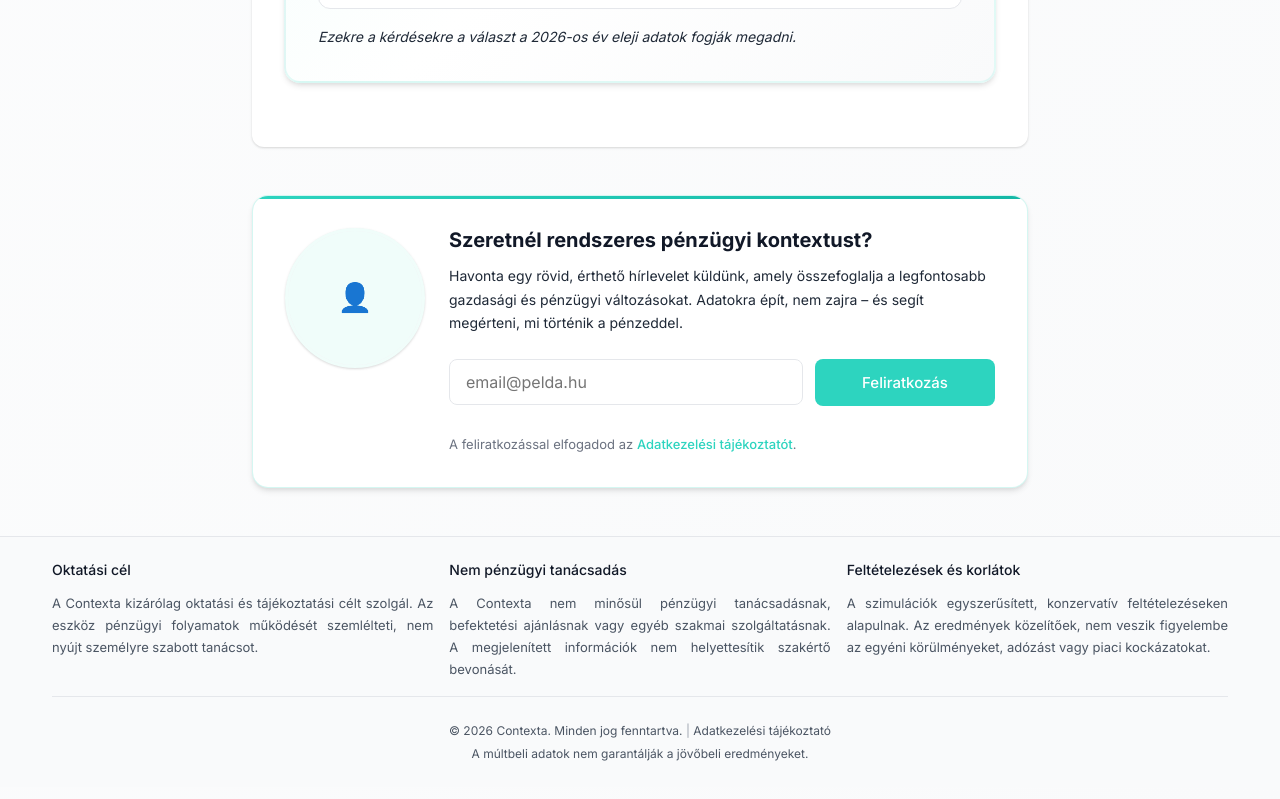
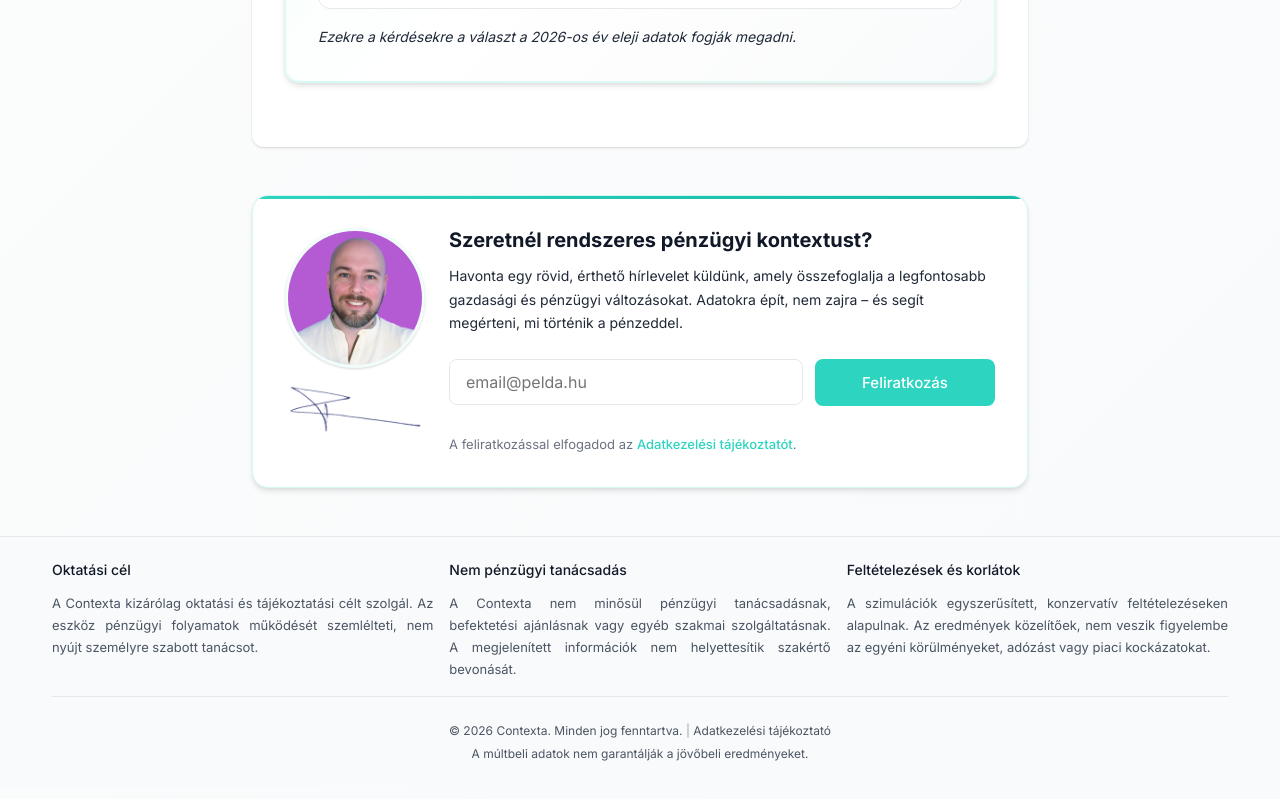
Before and after one commit to aulivis/Finapp, a Next.js app: page /hirlevel-2025-december in a window 1280 px wide. Shown: the part 10384-11183 px from the top of the page. Built offline with nearby package versions, Linux system fonts and the light colour scheme; no server answers.

Commit message:
Enhance NewsletterSubscriptionBox component by adding profile image and signature using Next.js Image component for better performance and visual appeal. Update layout for improved alignment and spacing.

```diff
--- a/components/NewsletterSubscriptionBox.tsx
+++ b/components/NewsletterSubscriptionBox.tsx
@@ -1,6 +1,7 @@
 'use client'
 
 import React, { useState } from 'react'
+import Image from 'next/image'
 import { colors, spacing, typography, borderRadius, shadows } from '@/lib/design-system'
 import { isValidEmail } from '@/lib/utils/email'
 import Input from '@/components/ui/Input'
@@ -89,32 +90,54 @@ export default function NewsletterSubscriptionBox() {
         gap: spacing.xl,
         alignItems: isMobile ? 'center' : 'flex-start',
       }}>
-        {/* Author Image */}
+        {/* Author Image and Signature */}
         <div style={{
           flexShrink: 0,
-          width: isMobile ? '120px' : '140px',
-          height: isMobile ? '120px' : '140px',
-          borderRadius: borderRadius.full,
-          overflow: 'hidden',
-          border: `3px solid ${colors.primaryLight}`,
-          boxShadow: shadows.md,
-          backgroundColor: colors.gray[100],
           display: 'flex',
+          flexDirection: 'column',
           alignItems: 'center',
-          justifyContent: 'center',
+          gap: spacing.md,
         }}>
-          {/* Placeholder for author image - replace with actual image */}
+          {/* Profile Image */}
           <div style={{
-            width: '100%',
-            height: '100%',
-            backgroundColor: colors.primaryLight,
-            display: 'flex',
-            alignItems: 'center',
-            justifyContent: 'center',
-            fontSize: typography.fontSize['4xl'],
-            color: colors.primary,
+            width: isMobile ? '120px' : '140px',
+            height: isMobile ? '120px' : '140px',
+            borderRadius: borderRadius.full,
+            overflow: 'hidden',
+            border: `3px solid ${colors.primaryLight}`,
+            boxShadow: shadows.md,
+            backgroundColor: colors.gray[100],
+            position: 'relative',
           }}>
-            👤
+            <Image
+              src="/robert.jpg"
+              alt="Robert"
+              fill
+              style={{
+                objectFit: 'cover',
+              }}
+              sizes="(max-width: 768px) 120px, 140px"
+            />
+          </div>
+
+          {/* Signature */}
+          <div style={{
+            width: isMobile ? '120px' : '140px',
+            height: 'auto',
+            position: 'relative',
+            marginTop: spacing.xs,
+          }}>
+            <Image
+              src="/signature.png"
+              alt="Signature"
+              width={140}
+              height={60}
+              style={{
+                width: '100%',
+                height: 'auto',
+                objectFit: 'contain',
+              }}
+            />
           </div>
         </div>
 
--- a/components/newsletter/2025-december/BudgetBalanceChart.tsx
+++ b/components/newsletter/2025-december/BudgetBalanceChart.tsx
@@ -5,7 +5,6 @@ import { useIsMobile } from '@/lib/hooks/useIsMobile'
 import { colors, typography, spacing, borderRadius, shadows } from '@/lib/design-system'
 
 interface BudgetBalanceChartProps {
-  height?: number
 }
 
 /**
@@ -16,7 +15,7 @@ interface BudgetBalanceChartProps {
  * - Deficit data boxes
  * - Infographic style design
  */
-export default function BudgetBalanceChart({ height = 600 }: BudgetBalanceChartProps) {
+export default function BudgetBalanceChart({}: BudgetBalanceChartProps) {
   const isMobile = useIsMobile()
 
   const revenueGrowth = 6.3
```
Also changed, not shown: public/robert.jpg (added), public/signature.png (added).
